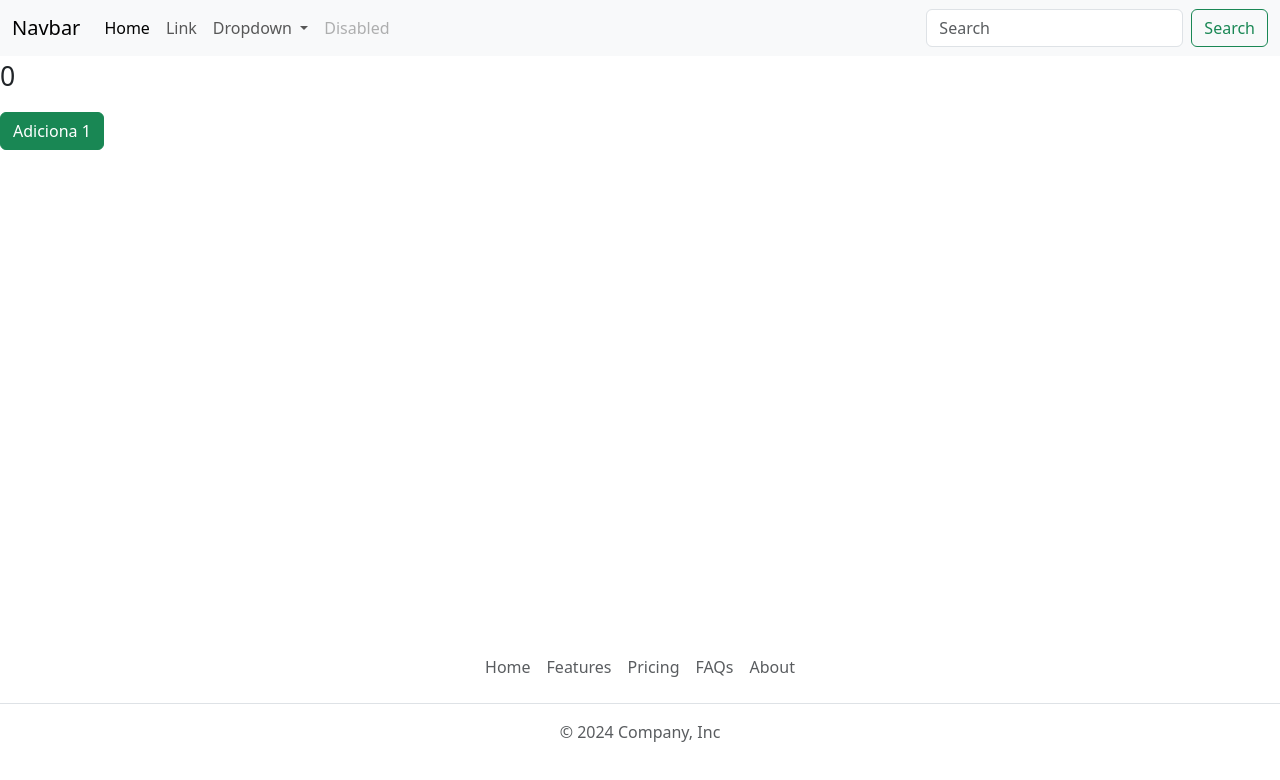
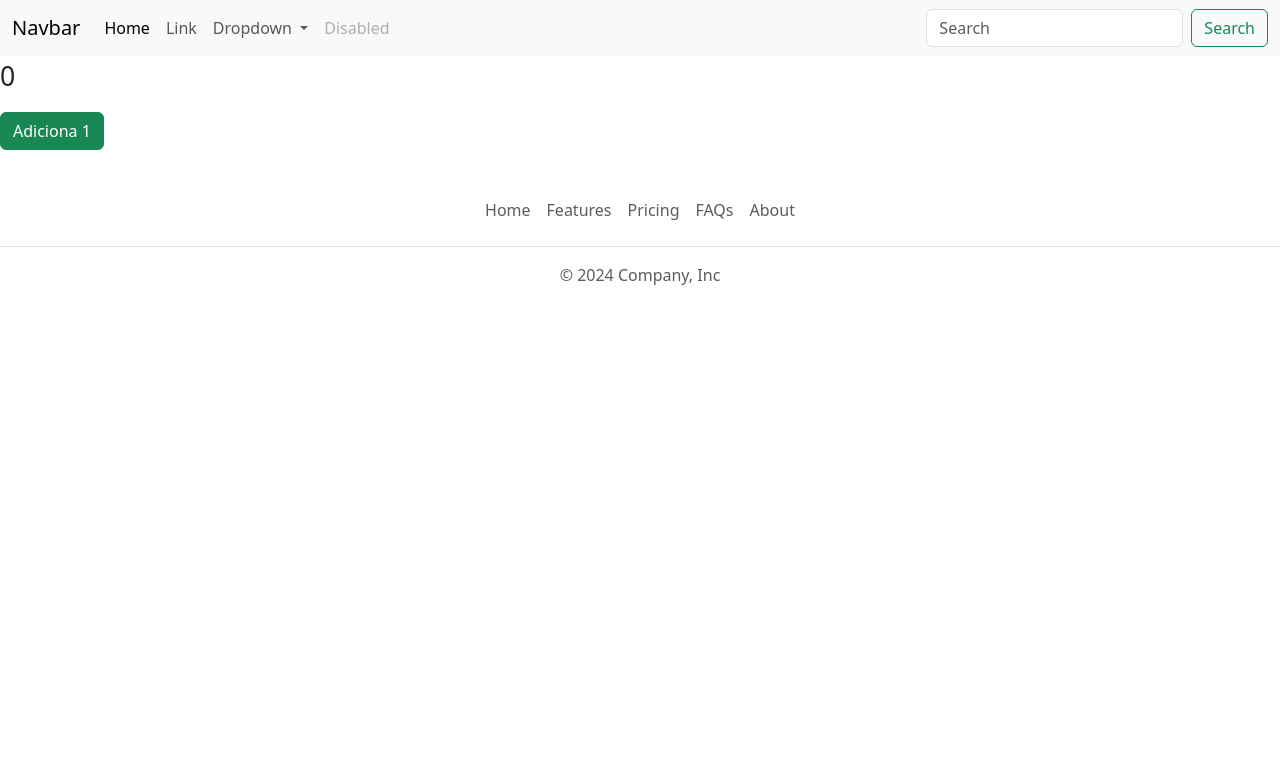
Before and after one commit to Phyllipesa/second-step-angular-basic, an Angular app: page / in a window 1280 px wide. Shown: the top 780 px of the page. Built offline with nearby package versions, Linux system fonts and the light colour scheme.

Commit message:
Adicionando css ao footer

```diff
--- a/src/app/_components/footer/footer.component.css
+++ b/src/app/_components/footer/footer.component.css
@@ -0,0 +1,5 @@
+footer {
+    position: relative;
+    margin-top: auto;
+    bottom: 0;
+}
--- a/src/app/_components/footer/footer.component.html
+++ b/src/app/_components/footer/footer.component.html
@@ -1,4 +1,3 @@
-<div class="fixed-bottom">
 <footer class="py-3 my-4">
     <ul class="nav justify-content-center border-bottom pb-3 mb-3">
       <li class="nav-item"><a href="#" class="nav-link px-2 text-body-secondary">Home</a></li>
@@ -9,4 +8,3 @@
     </ul>
     <p class="text-center text-body-secondary">© 2024 Company, Inc</p>
 </footer>
-</div>
```
Lines whose indentation alone changed are shown as unchanged.
